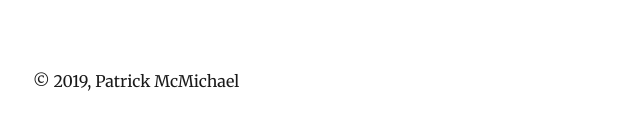
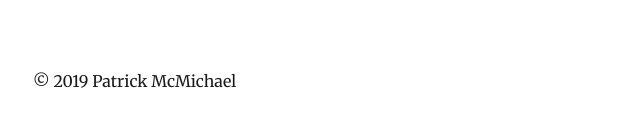
Before and after one commit to Saturn/patrickmcmichael.org, a Gatsby site: page /hello/ in a window 1280 px wide. Shown: the part 423-552 px from the top of the page, 292-932 px from the left. Built offline with nearby package versions, Linux system fonts and the light colour scheme; Gatsby itself is replaced by a stand-in of ours; some packages are replaced by stand-ins of ours.

Commit message:
Remove comma in footer

```diff
--- a/src/components/Layout.js
+++ b/src/components/Layout.js
@@ -63,7 +63,7 @@ class Layout extends React.Component {
         {header}
         {children}
         <footer>
-          © {new Date().getFullYear()}, Patrick McMichael
+          © {new Date().getFullYear()} Patrick McMichael
         </footer>
       </div>
     )
```
